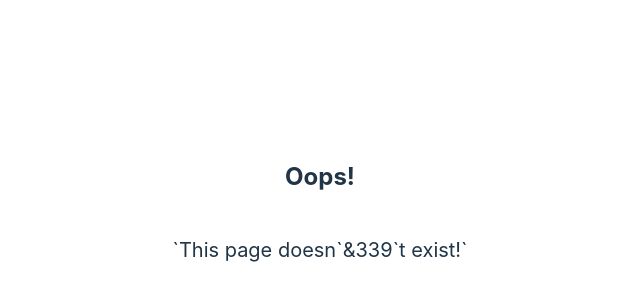
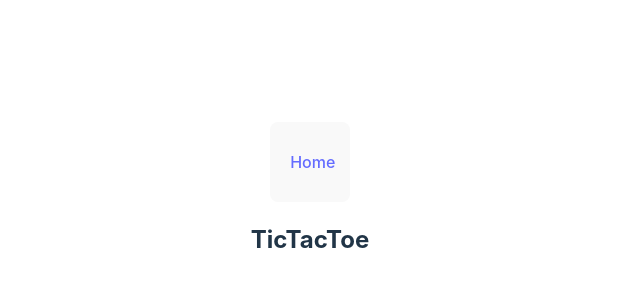
Before and after one commit to NazarPentsarskyi/React-simple-apps, a React (Vite) app: page /tictactoe in a window 1280 px wide. Shown: the part 188-488 px from the top of the page, without its empty margins (330-970 px from the left). Built offline with nearby package versions, Linux system fonts and the light colour scheme.

Commit message:
adde initial step for titactoe app

```diff
--- a/src/App.jsx
+++ b/src/App.jsx
@@ -4,6 +4,7 @@ import Counter from './components/Counter';
 import Calculator from './components/Calculator';
 import Timer from './components/Timer';
 import PomodoroTimer from './components/PomodoroTimer';
+import TicTacToe from "./components/TicTacToe";
 import { ErrorPage } from "./ErrorPage";
 
 import './App.css';
@@ -19,6 +20,7 @@ function App() {
           <Route path="/calculator" element={<Calculator />} />
           <Route path="/timer" element={<Timer />} />
           <Route path="/pomodorotimer" element={<PomodoroTimer />} />
+          <Route path="/tictactoe" element={<TicTacToe />} />
           <Route path="*" element={<ErrorPage />} />
         </Routes>
       </Router>
--- a/src/components/PomodoroTimer.jsx
+++ b/src/components/PomodoroTimer.jsx
@@ -73,7 +73,7 @@ const PomodoroTimer = () => {
   return (
     <>
       <button><Link to="/"> Home </Link></button>
-      <h2>PomodoroTimer</h2>
+      <h2>Pomodoro Timer</h2>
       <br />
       <h3 className={isBreak ? 'breakTime' : 'actionTime'}>{isBreak ? "Break Time" : "Work Time"}</h3>
       <h3 className="lookTime">{formatTime(activeTime)}</h3><p>min:sec</p>
--- /dev/null
+++ b/src/components/TicTacToe.jsx
@@ -0,0 +1,15 @@
+import { Link } from "react-router-dom";
+
+const TicTacToe= () => {
+
+  return (
+    <>
+      <button><Link to="/"> Home </Link></button>
+      <h2>TicTacToe</h2>
+      <br />
+
+    </>
+  )
+};
+
+export default TicTacToe;
--- a/src/navbar.jsx
+++ b/src/navbar.jsx
@@ -9,6 +9,7 @@ export const Navbar = () => {
         <div className='link'><Link to="/calculator"> 02. Calculator</Link></div>
         <div className='link'><Link to="/timer"> 03. Timer</Link></div>
         <div className='link'><Link to="/pomodorotimer"> 04. Pomodoro Timer</Link></div>
+        <div className='link'><Link to="/tictactoe"> 05. Tic Tac Toe</Link></div>
     </div>
   )
 }
```
